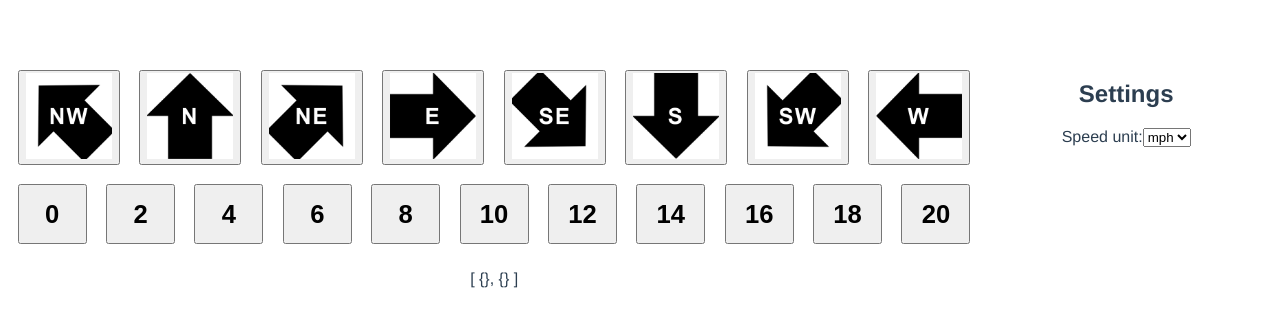
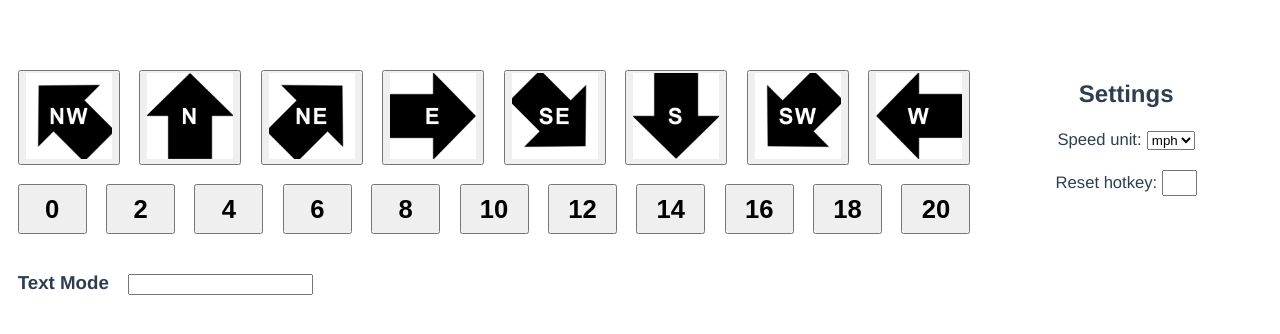
Before and after one commit to purpuropterus/windtracker, a Vue app in the folder windtracker/: page / in a window 1280 px wide. Shown: the top 334 px of the page. Built offline with nearby package versions, Linux system fonts and the light colour scheme.

Commit message:
history and resetting work

```diff
--- a/windtracker/src/App.vue
+++ b/windtracker/src/App.vue
@@ -1,14 +1,28 @@
 <template>
+
+  <div class="app">
+
+
+
     <div class="parent">
+
       <div class="left">
         <Directions :directions="windStore.wind.directions"/>
         <Speeds :speeds="windStore.wind.speeds"/>
         <History />
+        <TextMode />
       </div>
+
       <div class="right">
         <Settings />
       </div>
+
     </div>
+
+    <KeyboardListener />
+
+  </div>
+
 </template>
 
 <script setup>
@@ -17,9 +31,14 @@ import Directions from '@/components/Directions.vue'
 import Speeds from '@/components/Speeds.vue'
 import Settings from '@/components/Settings.vue'
 import History from '@/components/History.vue'
+import KeyboardListener from '@/components/KeyboardListener.vue'
+import TextMode from '@/components/TextMode.vue'
 
 import { useWindStore } from '@/stores/windStore';
+import { useSettingsStore } from './stores/settingsStore';
+
 const windStore = useWindStore();
+const settingsStore = useSettingsStore();
 
 </script>
 
--- a/windtracker/src/components/Directions.vue
+++ b/windtracker/src/components/Directions.vue
@@ -1,20 +1,24 @@
 <template>
     <div class="directions" ref="directionsRef">
       <button
-            @click="handleClick($event, 'direction', direction)"
+        v-for="direction in filteredDirections"
+        :key="direction.id"
+        @click="windStore.handleClick($event, 'direction', direction)"
         class="directions-item"
         :class="{ highlighted: direction.id == windStore.currentPair[0].id }"
-            v-for="direction in directions"
-            :key="direction.id"
       >
         <img class="direction-img" draggable="false" :src="direction.img" :alt="direction.id" />
       </button>
     </div>
   </template>
 
+
+
+
 <script setup>
 
 import { useWindStore } from '@/stores/windStore'
+import { computed } from 'vue'
 
 const props = defineProps({
     directions: Array
@@ -22,42 +26,9 @@ const props = defineProps({
 
 const windStore = useWindStore()
 
-
-
-
-const handleClick = (ev, type, value) => {
-
-let target = null
-let historyIndex = null
-
-switch (type) {
-    case "direction":
-
-        if (ev.target.className == "direction-img") {
-            target = ev.target.parentNode
-        } else {
-            target = ev.target
-        }
-
-        historyIndex = 0
-
-        break
-
-    case "speed":
-
-        target = ev.target
-
-        historyIndex = 1
-
-        break
-
-    }
-
-// ### History ### //
-
-windStore.currentPair[historyIndex] = value
-
-}
+const filteredDirections = computed(() => {
+  return props.directions.filter((direction) => !windStore.usedDirections.includes(direction));
+});
 
 </script>
 
--- a/windtracker/src/components/History.vue
+++ b/windtracker/src/components/History.vue
@@ -2,7 +2,7 @@
 
     <div class="history">
 
-        <p> {{ windStore.currentPair }}</p>
+        <br>
 
         <div class="history-item" v-for="item in windStore.history" :key="item.id">
             <p> {{item[1][settingsStore.speedUnit]}}{{ item[0]["id"] }}</p>
--- /dev/null
+++ b/windtracker/src/components/KeyboardListener.vue
@@ -0,0 +1,53 @@
+<template>
+  <div></div>
+</template>
+
+<script setup>
+
+import { onMounted, onUnmounted, defineEmits } from 'vue';
+import { useSettingsStore } from '@/stores/settingsStore';
+import { useWindStore } from '@/stores/windStore';
+
+const settingsStore = useSettingsStore();
+const windStore = useWindStore();
+
+
+onMounted(() => {
+  window.addEventListener('keydown', handleKeyPress);
+});
+
+onUnmounted(() => {
+  window.removeEventListener('keydown', handleKeyPress);
+});
+
+const handleKeyPress = (ev) => {
+
+    // checking for inputs inside .settings divs
+
+    const composedPath = ev.composedPath();
+
+    const isInsideSettings = composedPath.some((element) =>
+    element.classList?.contains('settings')
+    );
+
+    if (isInsideSettings && ev.target.tagName === 'INPUT') {
+    return;
+    }
+
+
+
+
+    switch (ev.key){
+
+        case settingsStore.resetHotkey:
+
+            windStore.reset();
+            break;
+
+    }
+};
+</script>
+
+<style>
+
+</style>
--- a/windtracker/src/components/Settings.vue
+++ b/windtracker/src/components/Settings.vue
@@ -2,12 +2,19 @@
     <div class="settings">
 
         <h2>Settings</h2>
-        <div class="unit">
+
+        <div class="unit setting">
             <label>Speed unit:</label>
             <select v-model="settingsStore.speedUnit">
                 <option value="mph" selected>mph</option>
                 <option value="m_s">m/s</option>
             </select>
+        </div>
+
+        <div class="reset-hotkey setting">
+            <label>Reset hotkey:</label>
+            <input type="text" @keydown="handleKey" />
+            <label v-if="settingsStore.resetHotkey">{{ settingsStore.resetHotkey }}</label>
         </div>
 
     </div>
@@ -19,8 +26,32 @@ import { useSettingsStore } from '@/stores/settingsStore';
 
 const settingsStore = useSettingsStore();
 
+const handleKey = (ev) => {
+    ev.preventDefault();
+    settingsStore.resetHotkey = ev.key;
+}
+
+
 </script>
 
 <style>
 
+.setting {
+    font-size: 1.3vw;
+}
+
+.setting * {
+    display: inline-block;
+    margin: 1%
+}
+
+.settings div {
+    margin: 5%;
+}
+
+.setting input {
+    width: 10%;
+    font-size: 1.3vw;
+}
+
 </style>
--- a/windtracker/src/components/Speeds.vue
+++ b/windtracker/src/components/Speeds.vue
@@ -1,10 +1,10 @@
 <template>
     <div class="speeds" ref="speedsRef">
         <button
+            v-for="speed in filteredSpeeds"
             @click="windStore.handleClick($event, 'speed', speed)"
             class="speeds-item"
             :class="{ highlighted: speed.m_s == windStore.currentPair[1].m_s }"
-            v-for="speed in speeds"
             :key="speed.m_s"
         >
             {{ speed[settingsStore.speedUnit] }}
@@ -14,15 +14,21 @@
 
 <script setup>
 
-import { useSettingsStore } from '@/stores/settingsStore';
-import { useWindStore } from '@/stores/windStore';
+import { computed } from 'vue'
+
+import { useSettingsStore } from '@/stores/settingsStore'
+import { useWindStore } from '@/stores/windStore'
 
 const props = defineProps({
     speeds: Array
 })
 
-const settingsStore = useSettingsStore();
+const settingsStore = useSettingsStore()
 const windStore = useWindStore();
+
+const filteredSpeeds = computed(() => {
+    return props.speeds.filter((speed) => !windStore.usedSpeeds.includes(speed));
+});
 
 
 </script>
@@ -37,7 +43,7 @@ const windStore = useWindStore();
 
 .speeds-item {
     margin: 1%;
-    height: 60px;
+    height: 50px;
     width: 7.0915%;
     font-weight: bold;
     font-size: 2vw;
--- /dev/null
+++ b/windtracker/src/components/TextMode.vue
@@ -0,0 +1,23 @@
+<template>
+    <div class="text-mode">
+        <h3>Text Mode</h3>
+        <input type="text">
+        <p></p>
+    </div>
+</template>
+
+<script setup>
+
+</script>
+
+<style>
+
+    .text-mode {
+        text-align: left;
+    }
+
+    .text-mode * {
+        display:inline-block;
+        margin: 1%;
+    }
+</style>
--- a/windtracker/src/stores/settingsStore.js
+++ b/windtracker/src/stores/settingsStore.js
@@ -3,7 +3,8 @@ import { defineStore } from "pinia"
 export const useSettingsStore = defineStore("settings", {
     state: () => {
         return {
-            speedUnit: "mph"
+            speedUnit: "mph",
+            resetHotkey: null,
         }
     }
 })
--- a/windtracker/src/stores/windStore.js
+++ b/windtracker/src/stores/windStore.js
@@ -40,17 +40,17 @@ export const useWindStore = defineStore("wind", {
     },
     actions: {
         handleClick (ev, type, value) {
-            let target = null
+            // let target = null
             let historyIndex = null
 
             switch (type) {
                 case "direction":
 
-                    if (ev.target.className == "direction-img") {
-                        target = ev.target.parentNode
-                    } else {
-                        target = ev.target
-                    }
+                    // if (ev.target.className == "direction-img") {
+                    //     target = ev.target.parentNode
+                    // } else {
+                    //     target = ev.target
+                    // }
 
                     historyIndex = 0
 
@@ -58,7 +58,7 @@ export const useWindStore = defineStore("wind", {
 
                 case "speed":
 
-                    target = ev.target
+                    // target = ev.target
 
                     historyIndex = 1
 
@@ -70,6 +70,37 @@ export const useWindStore = defineStore("wind", {
 
             this.currentPair[historyIndex] = value
 
+
+            //if the current pair is full
+            if (this.currentPair[0]?.id && this.currentPair[1]?.m_s !== undefined) {
+
+                //push it to history
+                this.history.push(this.currentPair)
+
+                //push direction to used directions
+                this.usedDirections.push(this.currentPair[0]);
+                this.usedSpeeds.push(this.currentPair[1]);
+
+
+                //clear it
+                this.currentPair = [ {}, {} ]
+
+                if (this.usedDirections.length == 8) {
+                    this.usedDirections = []
+                }
+
+                if (this.usedSpeeds.length == 9) {
+                    this.usedSpeeds = []
+                }
+
+            }
+
+        },
+        reset () {
+            this.usedDirections = []
+            this.usedSpeeds = []
+            this.currentPair = [ {}, {} ]
+            this.history = []
         }
     },
 })
```
Lines whose indentation alone changed are shown as unchanged.
